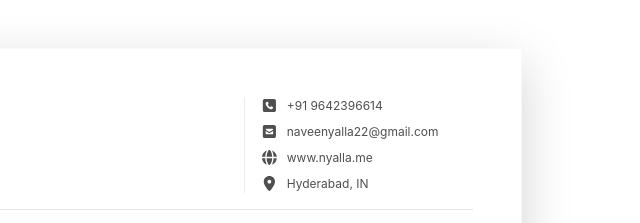
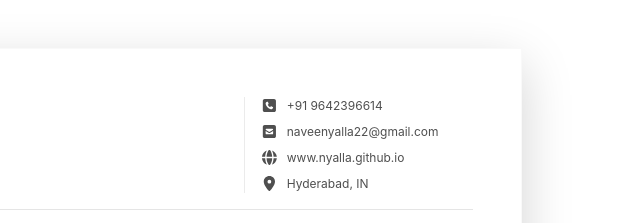
Before and after one commit to nyalla/nyalla.github.io, a website: page resume.html in a window 1280 px wide. Shown: the top 223 px of the page, 640-1280 px from the left. Drawn offline with Linux system fonts and the light colour scheme.

Commit message:
Update resume.html

```diff
--- a/resume.html
+++ b/resume.html
@@ -38,7 +38,7 @@
 							<ul class="list-unstyled mb-0">
 								<li class="mb-2"><i class="fas fa-phone-square fa-fw fa-lg mr-2 "></i><a class="resume-link" href="tel:#">+91 9642396614</a></li>
 								<li class="mb-2"><i class="fas fa-envelope-square fa-fw fa-lg mr-2"></i><a class="resume-link" href="mailto:#">naveenyalla22@gmail.com</a></li>
-								<li class="mb-2"><i class="fas fa-globe fa-fw fa-lg mr-2"></i><a class="resume-link" href="https://nyalla.github.io/">www.nyalla.me</a></li>
+								<li class="mb-2"><i class="fas fa-globe fa-fw fa-lg mr-2"></i><a class="resume-link" href="https://nyalla.github.io/">www.nyalla.github.io</a></li>
 								<li class="mb-0"><i class="fas fa-map-marker-alt fa-fw fa-lg mr-2"></i>Hyderabad, IN</li>
 							</ul>
 						</div><!--//resume-contact-->
```
